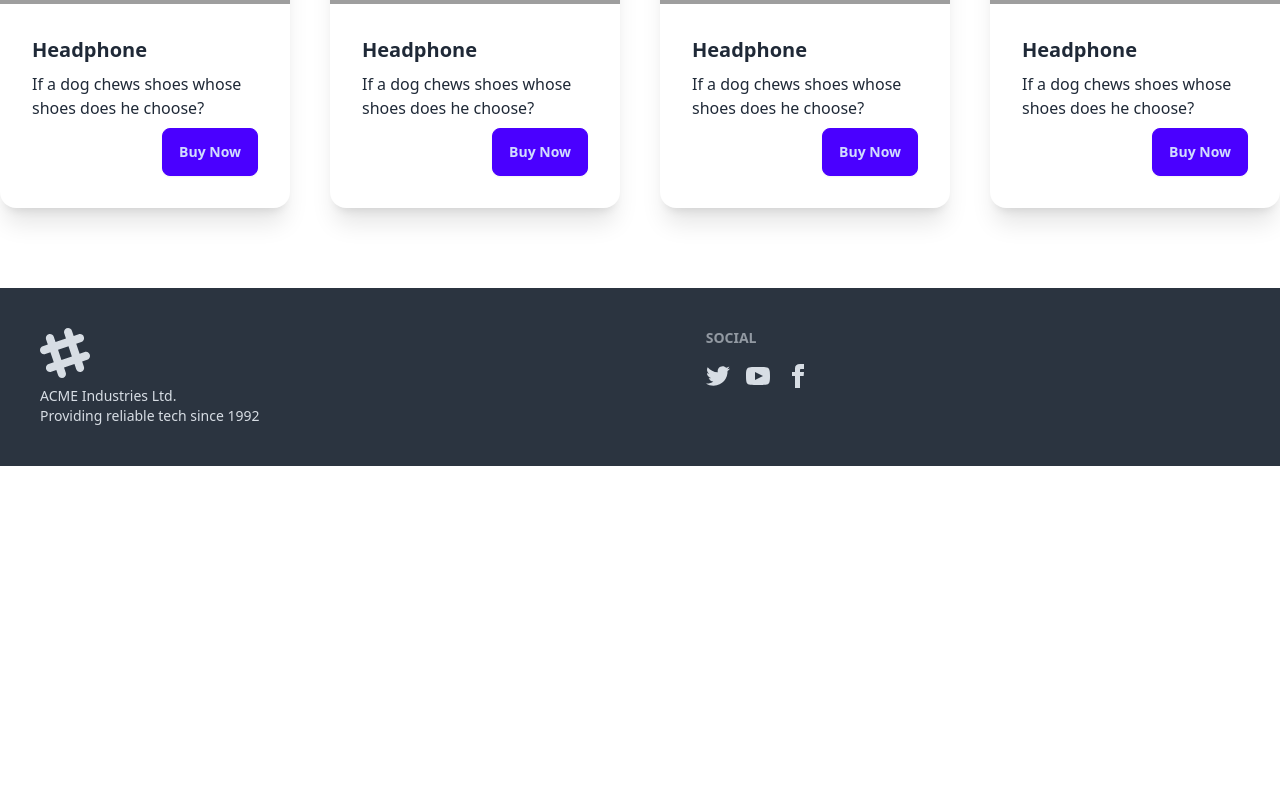
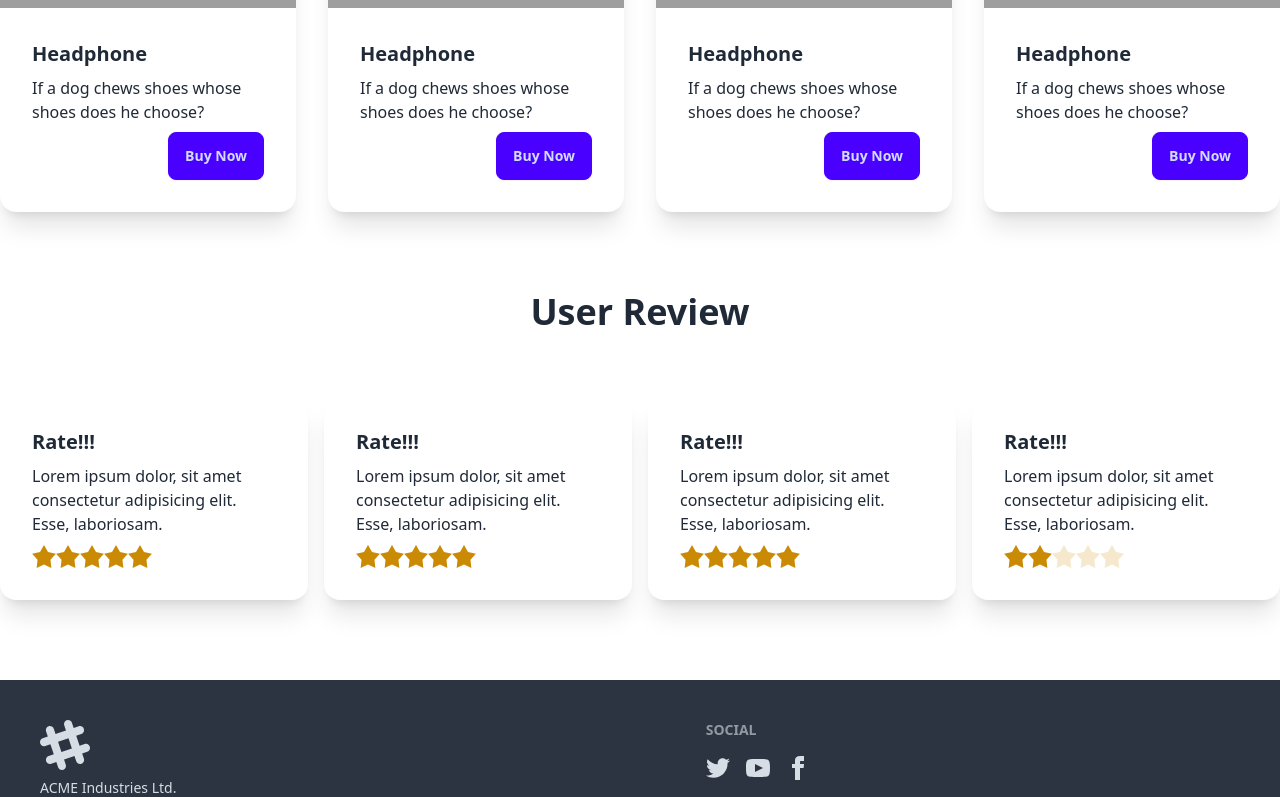
Before and after one commit to Tamanna0322/gadget-shop-client, a React (Vite) app: page / in a window 1280 px wide. Shown: the part 1266-2063 px from the top of the page. Before the commit the page ends 1732 px from the top, so only its background shows below. Built offline with nearby package versions, Linux system fonts and the light colour scheme; grey boxes are pictures that could not be loaded.

Commit message:
added review section

```diff
--- a/src/components/home/FeaturedProducts.jsx
+++ b/src/components/home/FeaturedProducts.jsx
@@ -2,7 +2,7 @@ import ProductCard from "../ProductCard";
 
 const FeaturedProducts = () => {
     return (
-        <div className="flex items-center justify-between gap-10">
+        <div className="flex items-center justify-between gap-8">
             <ProductCard></ProductCard>
             <ProductCard></ProductCard>
             <ProductCard></ProductCard>
--- /dev/null
+++ b/src/components/home/Review.jsx
@@ -0,0 +1,23 @@
+const Review = () => {
+    return (
+        <div className="card bg-base-100 w-96 shadow-xl">
+            <div className="card-body">
+                <h2 className="card-title">Rate!!!</h2>
+                <p>Lorem ipsum dolor, sit amet consectetur adipisicing elit. Esse, laboriosam.</p>
+                <div className="rating">
+                    <input type="radio" name="rating-2" className="mask mask-star-2 bg-yellow-600" />
+                    <input
+                        type="radio"
+                        name="rating-2"
+                        className="mask mask-star-2 bg-yellow-600"
+                        defaultChecked />
+                    <input type="radio" name="rating-2" className="mask mask-star-2 bg-yellow-600" />
+                    <input type="radio" name="rating-2" className="mask mask-star-2 bg-yellow-600" />
+                    <input type="radio" name="rating-2" className="mask mask-star-2 bg-yellow-600" />
+                </div>
+            </div>
+        </div>
+    );
+};
+
+export default Review;
--- /dev/null
+++ b/src/components/home/UserReview.jsx
@@ -0,0 +1,14 @@
+import Review from "./Review";
+
+const UserReview = () => {
+    return (
+        <div className="flex items-center justify-between gap-4">
+            <Review></Review>
+            <Review></Review>
+            <Review></Review>
+            <Review></Review>
+        </div>
+    );
+};
+
+export default UserReview;
--- a/src/pages/Home.jsx
+++ b/src/pages/Home.jsx
@@ -1,5 +1,6 @@
 import Banner from "../components/home/Banner";
 import FeaturedProducts from "../components/home/FeaturedProducts";
+import UserReview from "../components/home/UserReview";
 
 
 const Home = () => {
@@ -10,6 +11,10 @@ const Home = () => {
                 <h1 className="mb-16 text-4xl font-bold text-center">Featured Products</h1>
             <FeaturedProducts></FeaturedProducts>
             </div>
+            <div className="my-20">
+                <h1 className="mb-16 text-4xl font-bold text-center">User Review</h1>
+            <UserReview></UserReview>
+            </div>
         </div>
     );
 };
```
